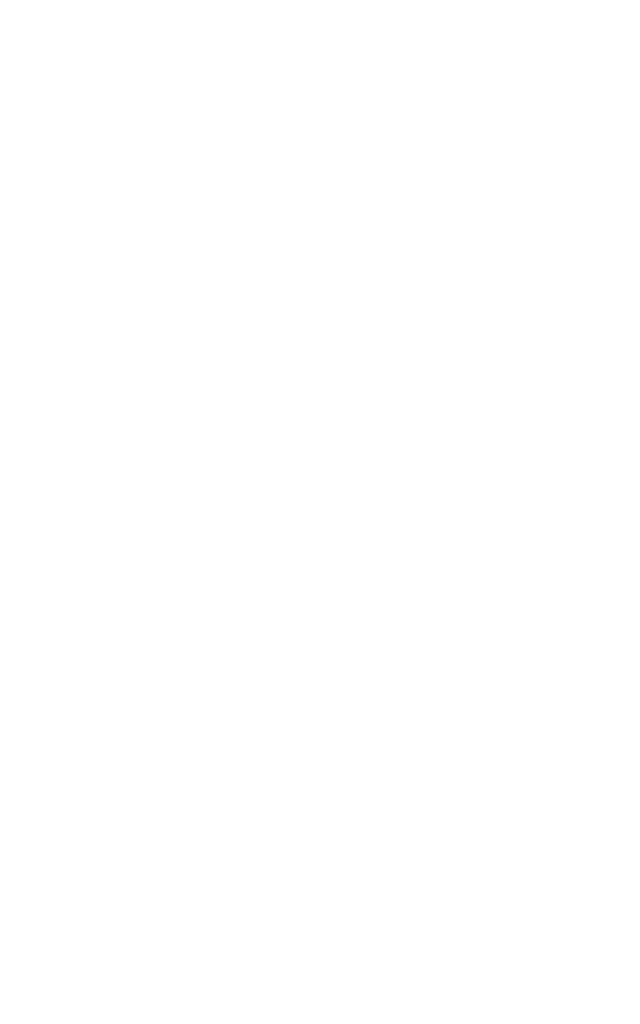
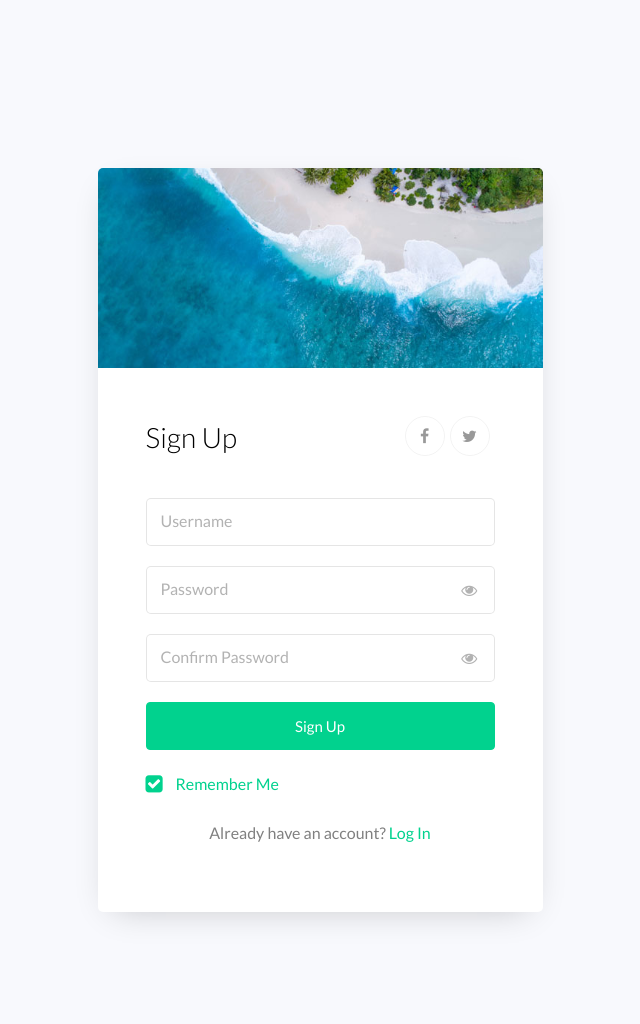
Before and after one commit to farzamasadian/django-mysite1, a Django app: page /accounts/signup in a window 1280 px wide. Before the commit the part shown is empty. Shown: the whole page, without its empty margins (320-960 px from the left). Before the commit the page ends 800 px from the top, so only its background shows below. Run offline with Django 3.2, Linux system fonts and the light colour scheme; some libraries are stand-ins or nearby versions.

Commit message:
created signup_view, edited signup.html and login.html

```diff
--- a/accounts/views.py
+++ b/accounts/views.py
@@ -1,6 +1,6 @@
 from django.shortcuts import render, redirect
 from django.contrib.auth import authenticate, login, logout
-from django.contrib.auth.forms import AuthenticationForm
+from django.contrib.auth.forms import AuthenticationForm, UserCreationForm
 from django.contrib.auth.decorators import login_required
 
 def login_view(request):
@@ -26,4 +26,14 @@ def logout_view(request):
 
 
 def signup_view(request):
-    return render(request, 'accounts/signup.html')
+    if not request.user.is_authenticated:
+        if request.method == 'POST':
+            form = UserCreationForm(request.POST)
+            if form.is_valid():
+                form.save()
+                return redirect('/')
+        form = UserCreationForm()
+        context = {'form':form}
+        return render(request, 'accounts/signup.html', context=context)
+    else:
+        return redirect('/')
--- a/templates/accounts/login.html
+++ b/templates/accounts/login.html
@@ -30,7 +30,7 @@
                         <div class="login-wrap p-4 p-md-5">
                             <div class="d-flex">
                                 <div class="w-100">
-                                    <h3 class="mb-4">Sign In</h3>
+                                    <h3 class="mb-4">Log In</h3>
                                 </div>
                                 <div class="w-100">
                                     <p class="social-media d-flex justify-content-end">
@@ -72,7 +72,8 @@
                                     </div>
                                 </div>
                             </form>
-                            <p class="text-center">Not a member? <a data-toggle="tab" href="index.html#signup">Sign
+                            <p class="text-center">Not a member? <a data-toggle="tab"
+                                    href="{% url 'accounts:signup' %}">Sign
                                     Up</a></p>
                         </div>
                     </div>
--- a/templates/accounts/signup.html
+++ b/templates/accounts/signup.html
@@ -0,0 +1,100 @@
+{% load static %}
+
+<!doctype html>
+<html lang="en">
+
+<head>
+    <meta charset="utf-8">
+    <meta name="viewport" content="width=device-width, initial-scale=1, shrink-to-fit=no">
+
+    <link href="https://fonts.googleapis.com/css?family=Lato:300,400,700&display=swap" rel="stylesheet">
+
+    <link rel="stylesheet" href="https://stackpath.bootstrapcdn.com/font-awesome/4.7.0/css/font-awesome.min.css">
+
+    <link rel="stylesheet" href="{% static 'css/login.css' %}">
+
+</head>
+
+<body>
+    <section class="ftco-section">
+        <div class="container">
+            <div class="row justify-content-center">
+                <div class="col-md-6 text-center mb-5">
+                    <h2 class="heading-section"></h2>
+                </div>
+            </div>
+            <div class="row justify-content-center">
+                <div class="col-md-7 col-lg-5">
+                    <div class="wrap">
+                        <div class="img" style="background-image: url({% static 'img/bg-1.jpg' %});"></div>
+                        <div class="login-wrap p-4 p-md-5">
+                            <div class="d-flex">
+                                <div class="w-100">
+                                    <h3 class="mb-4">Sign Up</h3>
+                                </div>
+                                <div class="w-100">
+                                    <p class="social-media d-flex justify-content-end">
+                                        <a href="index.html#"
+                                            class="social-icon d-flex align-items-center justify-content-center"><span
+                                                class="fa fa-facebook"></span></a>
+                                        <a href="index.html#"
+                                            class="social-icon d-flex align-items-center justify-content-center"><span
+                                                class="fa fa-twitter"></span></a>
+                                    </p>
+                                </div>
+                            </div>
+                            <form method="post" action="{% url 'accounts:signup' %}" class="signin-form">
+                                {% csrf_token %}
+                                <div class="form-group mt-3">
+                                    <input type="text" class="form-control" required name="username">
+                                    <label class="form-control-placeholder" for="username">Username</label>
+                                </div>
+                                <div class="form-group">
+                                    <input id="password-field" type="password" class="form-control" required
+                                        name="password1">
+                                    <label class="form-control-placeholder" for="password">Password</label>
+                                    <span toggle="#password-field"
+                                        class="fa fa-fw fa-eye field-icon toggle-password"></span>
+                                </div>
+                                <div class="form-group">
+                                    <input id="password-field" type="password" class="form-control" required
+                                        name="password2">
+                                    <label class="form-control-placeholder" for="password">Confirm Password</label>
+                                    <span toggle="#password-field"
+                                        class="fa fa-fw fa-eye field-icon toggle-password"></span>
+                                </div>
+
+                                <div class="form-group">
+                                    <button type="submit" class="form-control btn btn-primary rounded submit px-3">Sign
+                                        Up</button>
+                                </div>
+                                <div class="form-group d-md-flex">
+                                    <div class="w-50 text-left">
+                                        <label class="checkbox-wrap checkbox-primary mb-0">Remember Me
+                                            <input type="checkbox" checked>
+                                            <span class="checkmark"></span>
+                                        </label>
+                                    </div>
+                                    <!-- <div class="w-50 text-md-right">
+                                        <a href="index.html#">Forgot Password</a>
+                                    </div> -->
+                                </div>
+                            </form>
+                            <p class="text-center">Already have an account? <a data-toggle="tab"
+                                    href="{% url 'accounts:login' %}">Log
+                                    In</a></p>
+                        </div>
+                    </div>
+                </div>
+            </div>
+        </div>
+    </section>
+
+    <script src="{% static 'js/jquery.min.js' %}"></script>
+    <script src="{% static 'js/popper.js' %}"></script>
+    <script src="{% static 'js/bootstrap.min.js' %}"></script>
+    <script src="{% static 'js/main_login.js' %}"></script>
+
+</body>
+
+</html>
```
